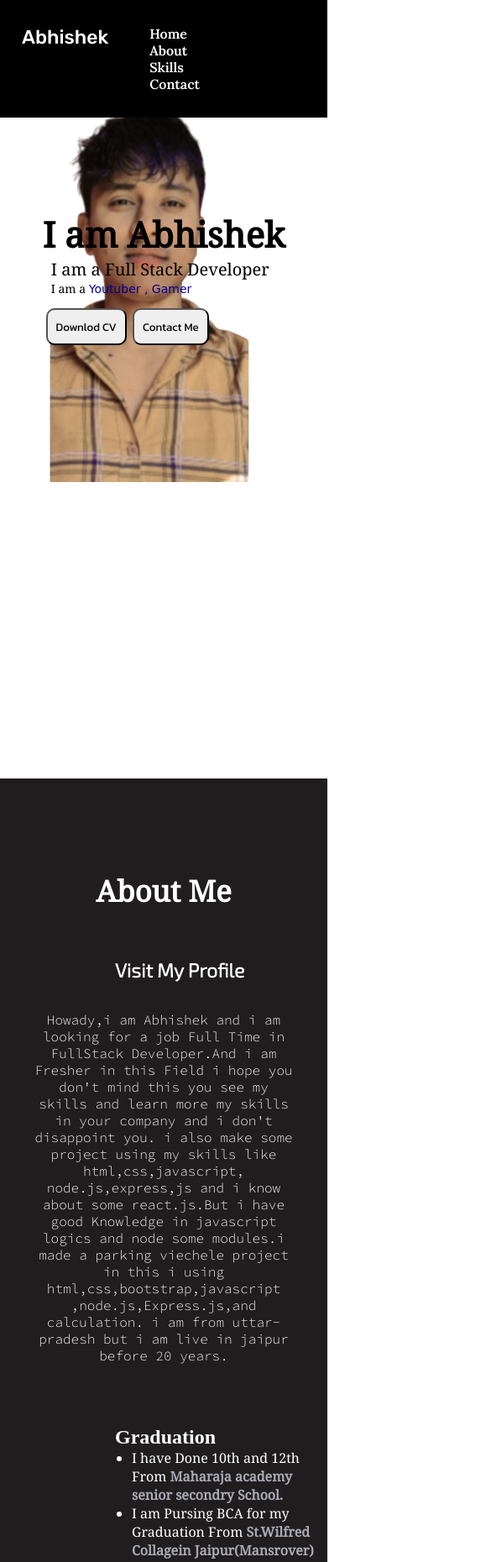
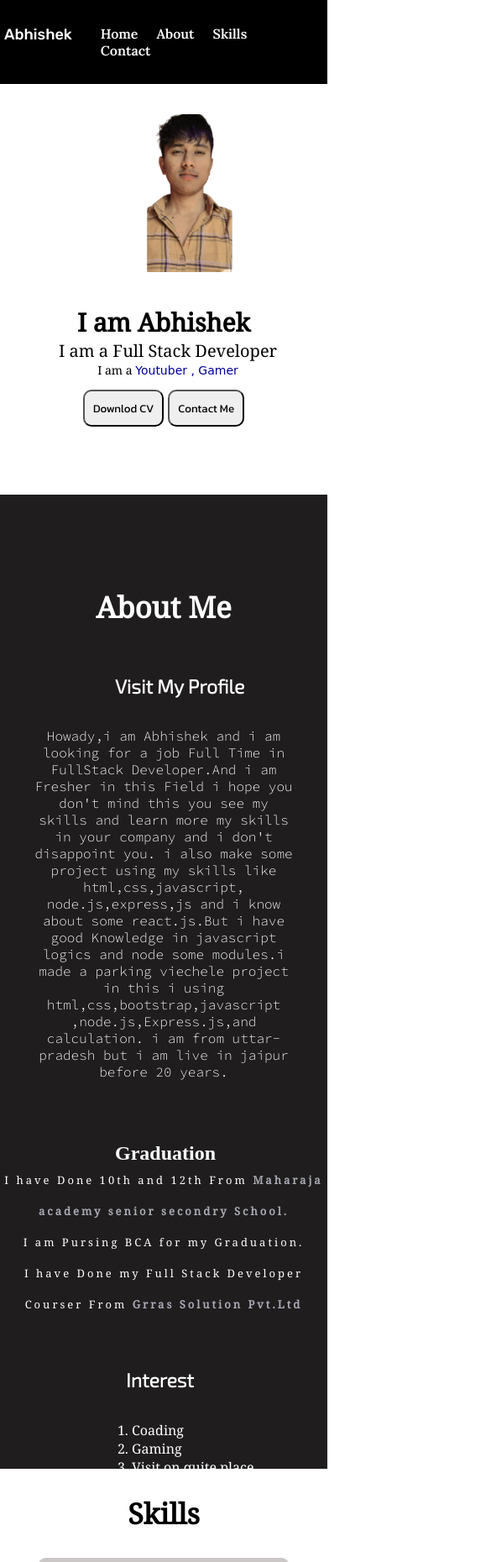
Before and after one commit to Abhishek9782/myPortfolio, a plain HTML site: page index.html in a window 390 px wide. Shown: the top 1860 px of the page at 84% size, 585 px wide, since content can reach past the window. Drawn offline with Linux system fonts and the light colour scheme; a web font is replaced by a local one.

Commit message:
add media query For 414px mobile

```diff
--- a/index.html
+++ b/index.html
@@ -6,6 +6,7 @@
     <meta name="viewport" content="width=device-width, initial-scale=1.0" />
     <title>Abhishek Mishra</title>
     <link rel="stylesheet" href="index.css" />
+    <link rel="stylesheet" href="media.css" />
   </head>
   <body>
     <!-- Here nav and Home page -->
@@ -66,12 +67,7 @@
                 Maharaja academy senior secondry School.</span
               >
             </li>
-            <li>
-              I am Pursing BCA for my Graduation From
-              <span style="color: rgb(170, 170, 182)">
-                St.Wilfred Collagein Jaipur(Mansrover)
-              </span>
-            </li>
+            <li>I am Pursing BCA for my Graduation.</li>
             <li>
               I have Done my Full Stack Developer Courser From
               <span style="color: rgb(170, 170, 182)"
--- /dev/null
+++ b/media.css
@@ -0,0 +1,101 @@
+@import url("https://fonts.googleapis.com/css2?family=Rubik:wght@500&display=swap");
+@import url("https://fonts.googleapis.com/css2?family=Lora:wght@600&display=swap");
+@import url("https://fonts.googleapis.com/css2?family=Noto+Serif&display=swap");
+@import url("https://fonts.googleapis.com/css2?family=Fuzzy+Bubbles&display=swap");
+@import url("https://fonts.googleapis.com/css2?family=Kanit&display=swap");
+@import url("https://fonts.googleapis.com/css2?family=Exo+2:wght@300&display=swap");
+@import url("https://fonts.googleapis.com/css2?family=Source+Code+Pro:wght@300&display=swap");
+
+@media screen and (max-width: 414px) {
+  .main {
+    width: 100%;
+    height: 60vh;
+  }
+  .main > nav > .logo {
+    margin: 0px 5px;
+    font-size: 18px;
+  }
+  .main > nav > .components {
+    margin-left: 20px;
+    margin-right: 10px;
+    justify-content: start;
+  }
+  .main > nav > .components > ul > li {
+    padding: 0px 9px;
+  }
+  .main > .content > .abhi > .interest {
+    margin-left: 10px;
+  }
+  .content > .abhi {
+    /* background-color: red; */
+    width: 50%;
+    height: 537px;
+    font-size: 20px;
+    display: flex;
+    flex-direction: column;
+    justify-content: center;
+    align-items: center;
+    width: 100%;
+  }
+  .main > .content > .abhi > .h2,
+  .interest {
+    font-family: "Noto Serif", serif;
+    color: black;
+    position: relative;
+    top: 167px;
+    left: 0px;
+  }
+  .main > .content > .abhi > .btn-top {
+    margin: 0px;
+  }
+  .main > .content > .abhi > img {
+    position: absolute;
+    top: 136px;
+    left: 150px;
+    z-index: -1;
+    width: 150px;
+  }
+
+  .about > .graduation > .hg > ul > li {
+    font-family: "Noto Serif", serif;
+    text-align: center;
+    letter-spacing: 3px;
+    line-height: 37px;
+    font-size: 13px;
+    margin-left: 0px !important;
+  }
+  .about {
+    height: 135vh;
+  }
+  .skills {
+    height: 86vh;
+  }
+  .skills > h2 {
+    margin-top: 30px;
+  }
+  .skills > .all_skills {
+    margin-top: 30px;
+    flex-direction: column;
+    justify-content: center;
+    align-items: center;
+    width: 100%;
+  }
+  .skills > .all_skills > .nontech {
+    margin-top: 40px;
+  }
+  .contact {
+    height: 115vh;
+  }
+  .contact > h3 {
+    margin-left: 0;
+  }
+  .contact > .add {
+    display: flex;
+    flex-direction: column;
+    justify-content: center;
+    align-items: center;
+  }
+  .contact > .add > .address {
+    margin: 45px 50px;
+  }
+}
```
